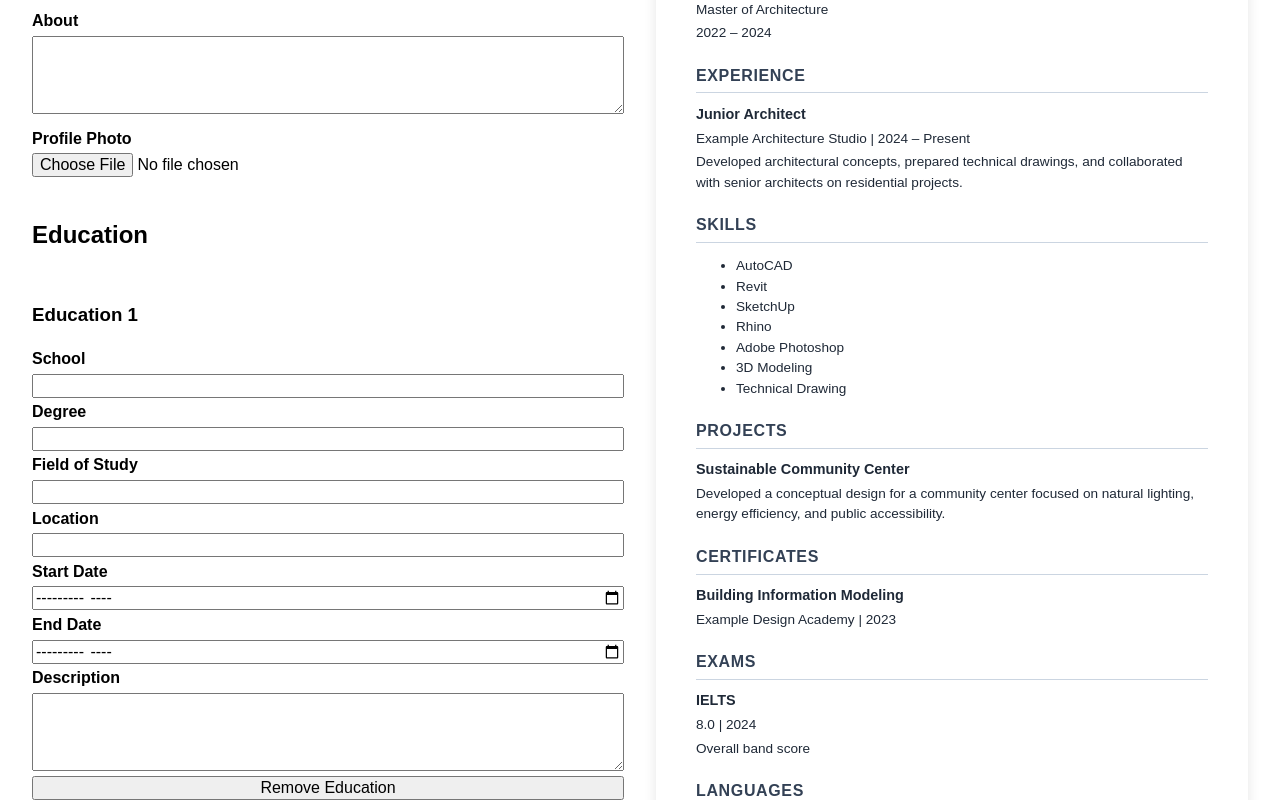
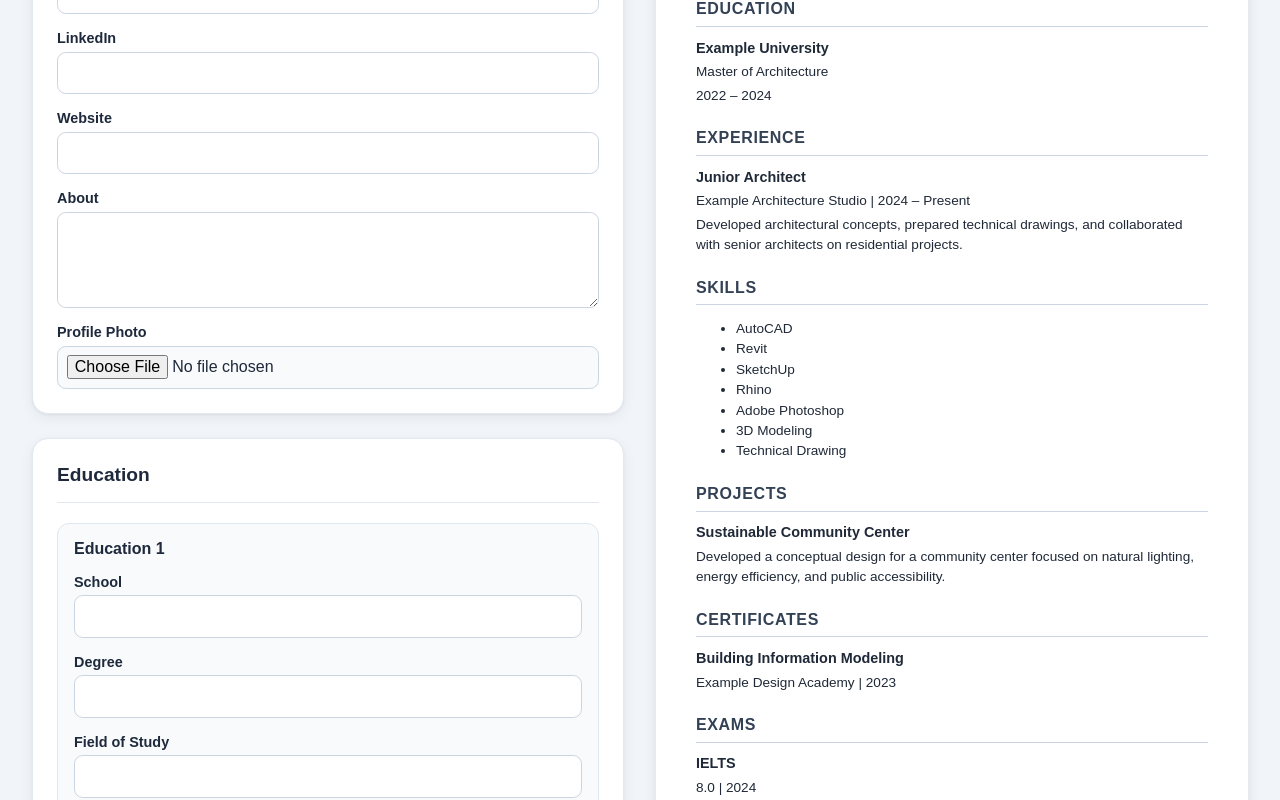
Before and after one commit to canberkg67/cv-app, a React (Vite) app: page / in a window 1280 px wide. Shown: the part 660-1460 px from the top of the page. Built offline with nearby package versions, Linux system fonts and the light colour scheme.

Commit message:
style: make components in Form appear as cards

```diff
--- a/src/App.css
+++ b/src/App.css
@@ -1,5 +1,25 @@
 #root {
     min-height: 100vh;
+    display: flex;
+    flex-direction: column;
+}
+
+:root {
+    --app-bg: #f1f5f9;
+    --surface: #ffffff;
+    --surface-muted: #f8fafc;
+    --text-primary: #1e293b;
+    --text-secondary: #64748b;
+    --border-color: #e2e8f0;
+    --accent: #2563eb;
+    --accent-hover: #1d4ed8;
+    --card-shadow: 0 4px 14px rgb(15 23 42 / 6%), 0 1px 3px rgb(15 23 42 / 5%);
+}
+
+body {
+    background-color: var(--app-bg);
+    color: var(--text-primary);
+    font-family: Arial, sans-serif;
 }
 
 .app-header {
@@ -7,6 +27,8 @@
     justify-content: space-between;
     align-items: center;
     padding: 1.5rem 2rem;
+    background-color: var(--surface);
+    border-bottom: 1px solid var(--border-color);
 }
 
 .header-content {
@@ -15,18 +37,27 @@
     gap: 0.5rem;
 }
 
-.header-content h1,
+.header-content h1{
+    color: var(--text-primary);
+    font-size: 1.65rem;
+}
 .header-content p {
-    margin: 0;
+    color: var(--text-secondary);
+    line-height: 1.5;
+    font-size: 0.9rem;
 }
 
 /* To show Form and Preview side by side */
 .cv-layout {
     display: grid;
-    grid-template-columns: 1fr 1fr;
     gap: 2rem;
     padding: 2rem;
     align-items: start;
+    width: 100%;
+    max-width: 1600px;
+    margin: 0 auto;
+    flex: 1;
+    grid-template-columns: minmax(0, 1fr) minmax(0, 1fr);
 }
 
 .cv-form {
@@ -35,13 +66,33 @@
     gap: 1.5rem;
 }
 
-.cv-form section {
+.cv-form > section {
     display: flex;
     flex-direction: column;
     gap: 1rem;
+    padding: 1.5rem;
+    background-color: var(--surface);
+    border: 1px solid var(--border-color);
+    border-radius: 1rem;
+    box-shadow: var(--card-shadow);
+    transition: border-color 160ms ease, box-shadow 160ms ease;
 }
 
-.cv-form section div {
+.cv-form > section:focus-within {
+    border-color: rgb(37 99 235 / 45%);
+    box-shadow: 0 6px 18px rgb(15 23 42 / 8%), 0 0 0 3px rgb(37 99 235 / 8%);
+}
+
+.cv-form > section > h2 {
+    margin: 0 0 0.25rem;
+    padding-bottom: 0.85rem;
+    border-bottom: 1px solid var(--border-color);
+    color: var(--text-primary);
+    font-size: 1.2rem;
+    line-height: 1.3;
+}
+
+.cv-form > section div {
     display: flex;
     flex-direction: column;
     gap: 0.35rem;
@@ -49,12 +100,79 @@
 
 .cv-form label {
     font-weight: 600;
+    font-size: 0.9rem;
 }
 
 .cv-form input,
-.cv-form textarea {
+.cv-form textarea,
+.cv-form select {
     width: 100%;
     box-sizing: border-box;
+    padding: 0.7rem 0.8rem;
+    border: 1px solid #cbd5e1;
+    border-radius: 0.55rem;
+    background-color: var(--surface);
+    color: var(--text-primary);
+    transition: border-color 150ms ease, box-shadow 150ms ease;
+}
+
+.cv-form input:focus,
+.cv-form textarea:focus,
+.cv-form select:focus {
+    outline: none;
+    border-color: var(--accent);
+    box-shadow: 0 0 0 3px rgb(37 99 235 / 14%);
+}
+
+.cv-form input[type="file"] {
+    padding: 0.55rem;
+    background-color: var(--surface-muted);
+}
+
+.cv-form textarea {
+    resize: vertical;
+}
+
+.cv-form [class$="-entry"] {
+    display: flex;
+    flex-direction: column;
+    gap: 1rem;
+    padding: 1rem;
+    border: 1px solid var(--border-color);
+    border-radius: 0.75rem;
+    background-color: var(--surface-muted);
+}
+
+.cv-form [class$="-entry"] h3 {
+    margin: 0;
+    color: var(--text-primary);
+    font-size: 1rem;
+}
+
+.cv-form button {
+    align-self: flex-start;
+    padding: 0.65rem 0.95rem;
+    border: 1px solid var(--accent);
+    border-radius: 0.55rem;
+    background-color: var(--accent);
+    color: #ffffff;
+    font-weight: 600;
+    cursor: pointer;
+    transition: background-color 150ms ease, border-color 150ms ease, transform 150ms ease;
+}
+
+.cv-form button:hover {
+    border-color: var(--accent-hover);
+    background-color: var(--accent-hover);
+}
+
+.cv-form button:active {
+    transform: translateY(1px);
+}
+
+.cv-form button:focus-visible {
+    outline: 3px solid rgb(37 99 235 / 30%);
+    outline-offset: 2px;
 }
 
 /*  PREVIEW  */
@@ -150,3 +268,14 @@
 .app-footer p {
     margin: 0.35rem 0;
 }
+
+@media (max-width: 640px) {
+    .cv-layout {
+        gap: 1.25rem;
+        padding: 1rem;
+    }
+
+    .cv-form > section {
+        padding: 1.15rem;
+    }
+}
```
